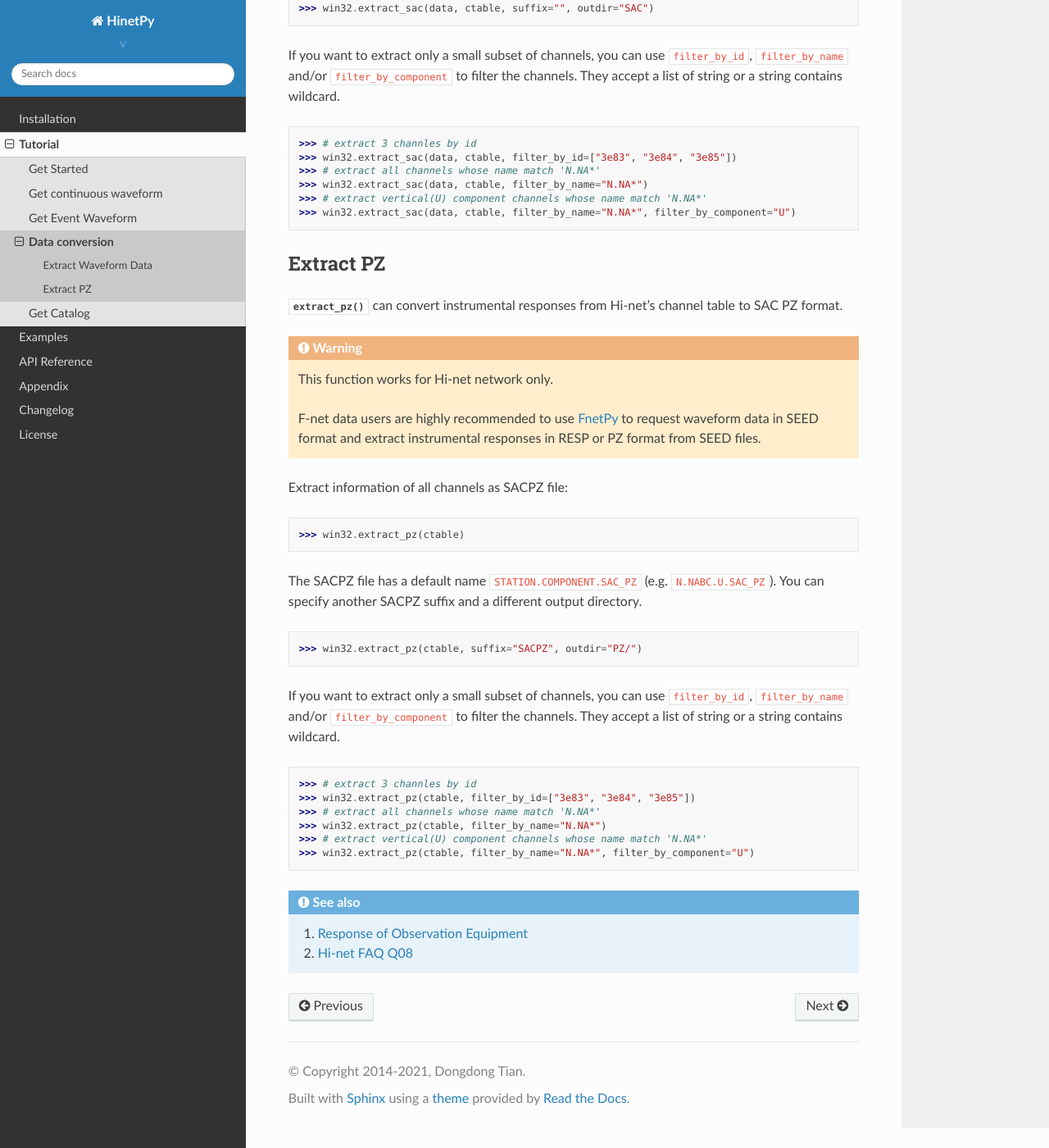
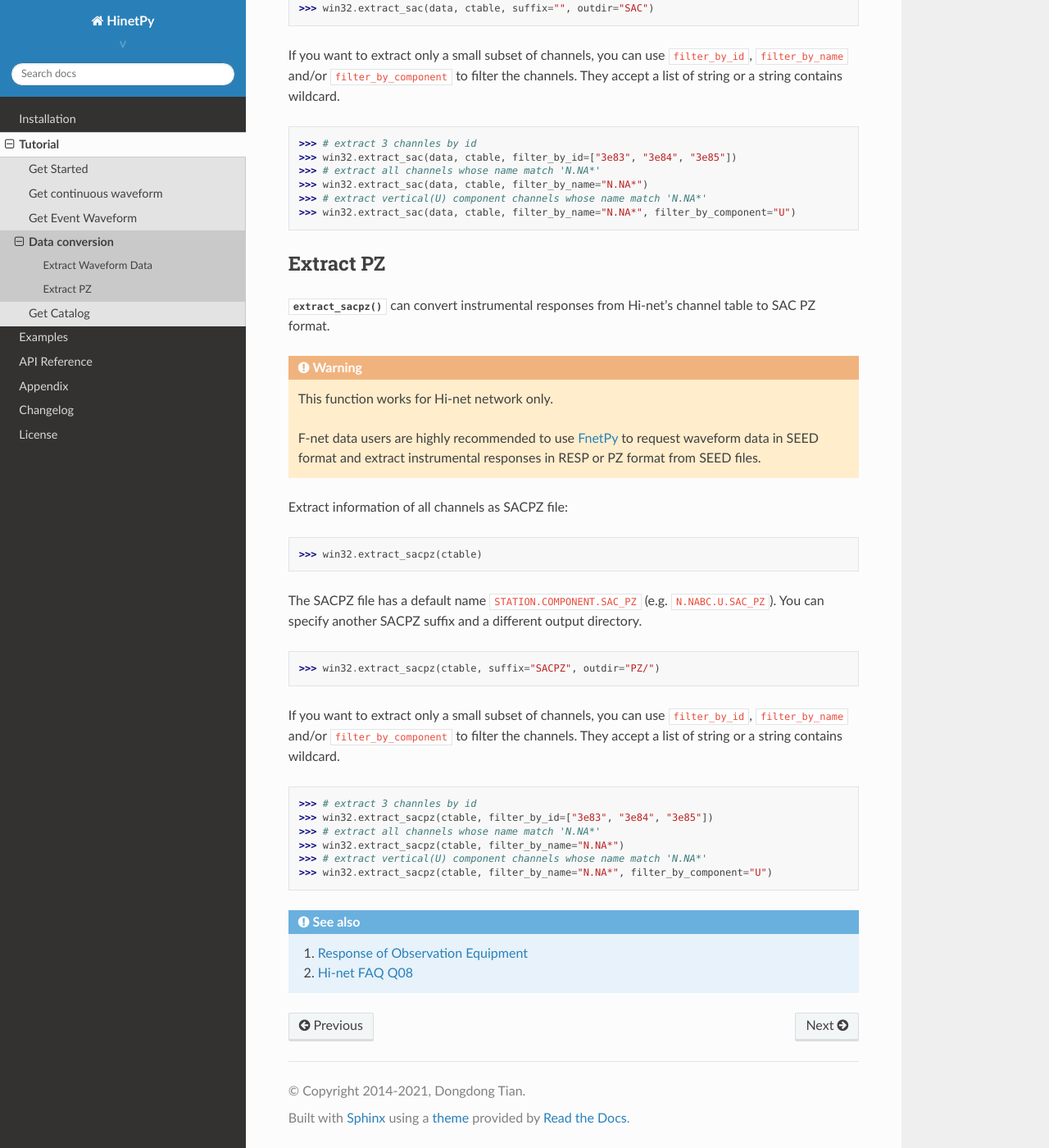
Before and after one commit to seisman/HinetPy, a Sphinx documentation site: the page built from docs/tutorial/conversion.rst, in a window 1280 px wide and 1400 px high, scrolled down 762 px. Shown: the whole window at 82% size. Built offline with Sphinx 7.4.7 and the Read the Docs theme 2.0.0, drawn with Linux system fonts in a browser that asks for light colours.

Commit message:
Rename function extract_pz to extract_sacpz

```diff
--- a/HinetPy/__init__.py
+++ b/HinetPy/__init__.py
@@ -14,7 +14,7 @@ Basis usage:
 >>> starttime = datetime(2010, 1, 1, 0, 0)
 >>> data, ctable = client.get_continuous_waveform("0101", starttime, 20)
 >>> win32.extract_sac(data, ctable)
->>> win32.extract_pz(ctable)
+>>> win32.extract_sacpz(ctable)
 """
 # pylint: disable=invalid-name
 
--- a/README.rst
+++ b/README.rst
@@ -74,7 +74,7 @@ responses as SAC polezero files.
     win32.extract_sac(data, ctable)
 
     # Let's extract instrument response as PZ files from the channel table file
-    win32.extract_pz(ctable)
+    win32.extract_sacpz(ctable)
 
     # Now you can see several SAC and SAC_PZ files in your working directory
 
--- a/docs/tutorial/conversion.rst
+++ b/docs/tutorial/conversion.rst
@@ -42,7 +42,7 @@ They accept a list of string or a string contains wildcard.
 Extract PZ
 ----------
 
-:meth:`~HinetPy.win32.extract_pz` can convert instrumental responses
+:meth:`~HinetPy.win32.extract_sacpz` can convert instrumental responses
 from Hi-net's channel table to SAC PZ format.
 
 .. warning::
@@ -55,23 +55,23 @@ from Hi-net's channel table to SAC PZ format.
 
 Extract information of all channels as SACPZ file:
 
->>> win32.extract_pz(ctable)
+>>> win32.extract_sacpz(ctable)
 
 The SACPZ file has a default name ``STATION.COMPONENT.SAC_PZ`` (e.g. ``N.NABC.U.SAC_PZ``).
 You can specify another SACPZ suffix and a different output directory.
 
->>> win32.extract_pz(ctable, suffix="SACPZ", outdir="PZ/")
+>>> win32.extract_sacpz(ctable, suffix="SACPZ", outdir="PZ/")
 
 If you want to extract only a small subset of channels, you can use ``filter_by_id``,
 ``filter_by_name`` and/or ``filter_by_component`` to filter the channels.
 They accept a list of string or a string contains wildcard.
 
 >>> # extract 3 channles by id
->>> win32.extract_pz(ctable, filter_by_id=["3e83", "3e84", "3e85"])
+>>> win32.extract_sacpz(ctable, filter_by_id=["3e83", "3e84", "3e85"])
 >>> # extract all channels whose name match 'N.NA*'
->>> win32.extract_pz(ctable, filter_by_name="N.NA*")
+>>> win32.extract_sacpz(ctable, filter_by_name="N.NA*")
 >>> # extract vertical(U) component channels whose name match 'N.NA*'
->>> win32.extract_pz(ctable, filter_by_name="N.NA*", filter_by_component="U")
+>>> win32.extract_sacpz(ctable, filter_by_name="N.NA*", filter_by_component="U")
 
 .. seealso::
 
```
Also changed, not shown: 2 other files.
